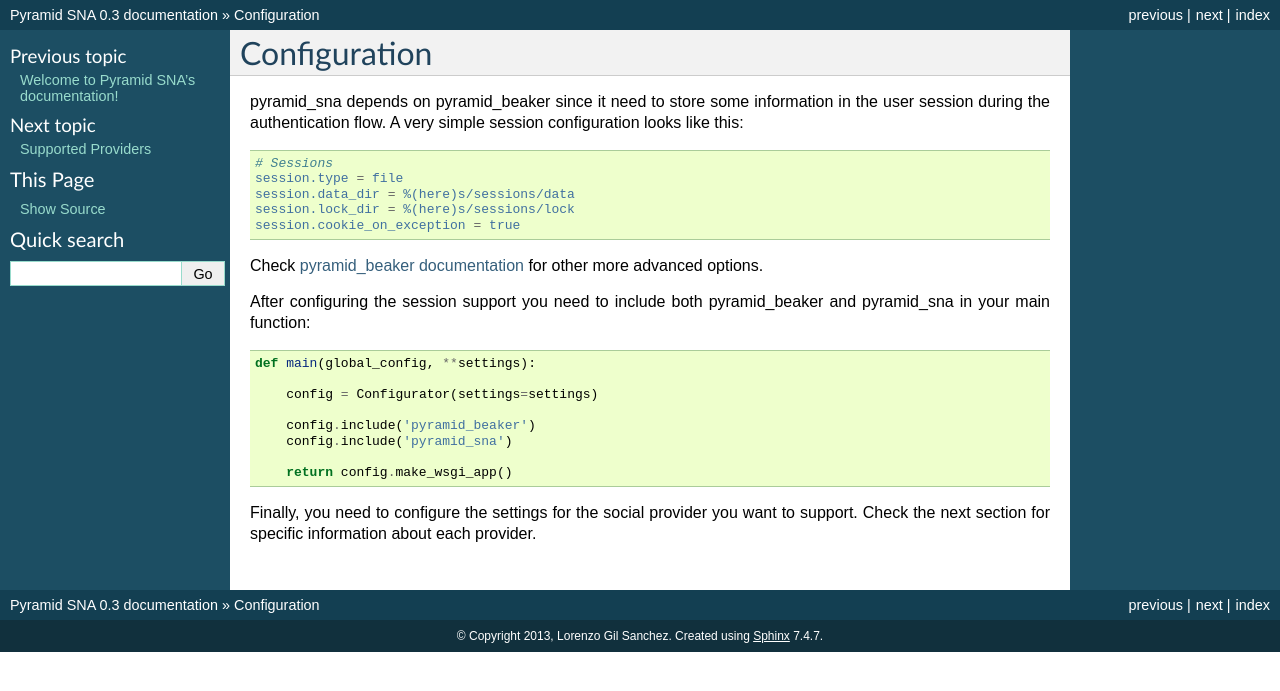
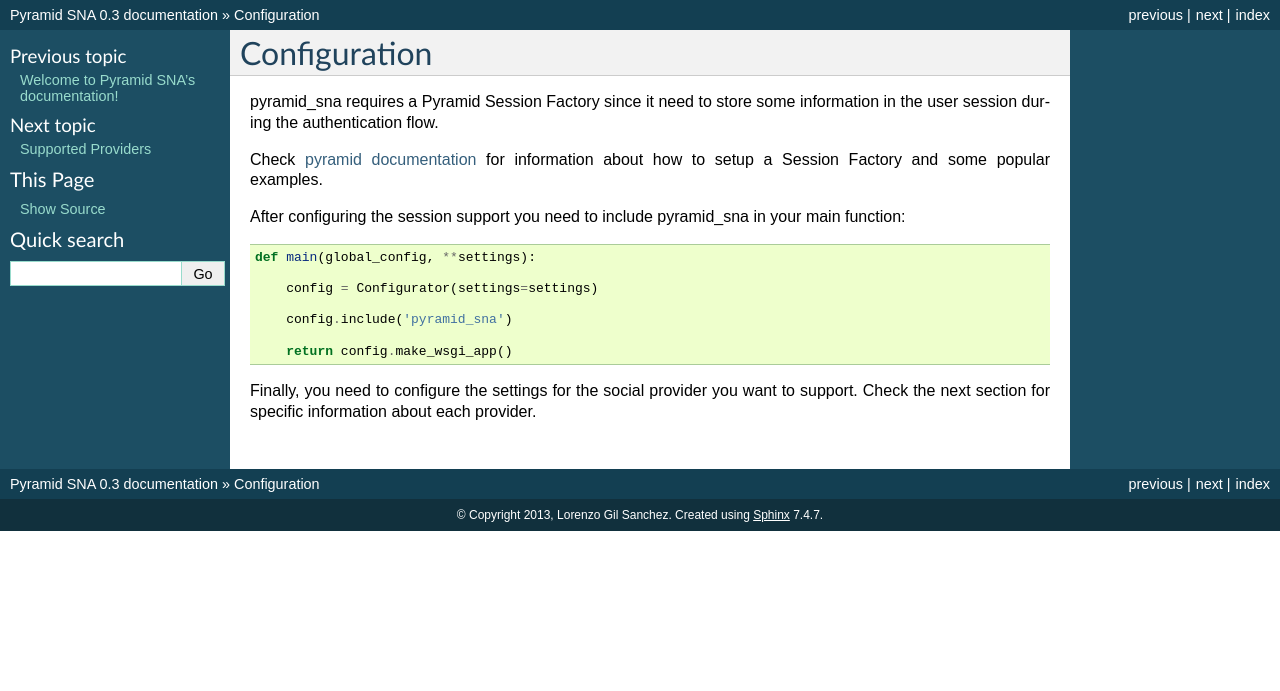
Before and after one commit to lorenzogil/pyramid_sna, a Sphinx documentation site: the page built from docs/configuration.rst, in a window 1280 px wide. Shown: the top 691 px of the page. Built offline with Sphinx 7.4.7, drawn with Linux system fonts in a browser that asks for light colours.

Commit message:
Remove Beaker dependency

```diff
--- a/docs/configuration.rst
+++ b/docs/configuration.rst
@@ -1,23 +1,14 @@
 Configuration
 -------------
 
-pyramid_sna depends on pyramid_beaker since it need to store some information
-in the user session during the authentication flow. A very simple session
-configuration looks like this:
+pyramid_sna requires a Pyramid Session Factory since it need to store some information
+in the user session during the authentication flow.
 
-.. code-block:: ini
+Check `pyramid documentation <http://docs.pylonsproject.org/projects/pyramid/en/latest/narr/sessions.html>`_
+for information about how to setup a Session Factory and some popular examples.
 
-   # Sessions
-   session.type = file
-   session.data_dir = %(here)s/sessions/data
-   session.lock_dir = %(here)s/sessions/lock
-   session.cookie_on_exception = true
-
-Check `pyramid_beaker documentation <http://docs.pylonsproject.org/projects/pyramid_beaker/en/latest/>`_
-for other more advanced options.
-
-After configuring the session support you need to include both pyramid_beaker
-and pyramid_sna in your main function:
+After configuring the session support you need to include pyramid_sna
+in your main function:
 
 .. code-block:: py
 
@@ -25,7 +16,6 @@
 
        config = Configurator(settings=settings)
 
-       config.include('pyramid_beaker')
        config.include('pyramid_sna')
 
        return config.make_wsgi_app()
--- a/pyramid_sna/__init__.py
+++ b/pyramid_sna/__init__.py
@@ -1,10 +1,14 @@
 import os
 from pyramid.config import Configurator
+from pyramid.session import SignedCookieSessionFactory
 
 
 def main(global_config, **settings):
     config = Configurator(settings=settings)
-    config.include('pyramid_beaker')
+
+    session_factory = SignedCookieSessionFactory('s3cr3t')
+    config.set_session_factory(session_factory)
+
     includeme(config)
 
     return config.make_wsgi_app()
--- a/setup.py
+++ b/setup.py
@@ -8,7 +8,6 @@
 
 requires = [
     'pyramid',
-    'pyramid_beaker',
     'requests',
 ]
 
```
